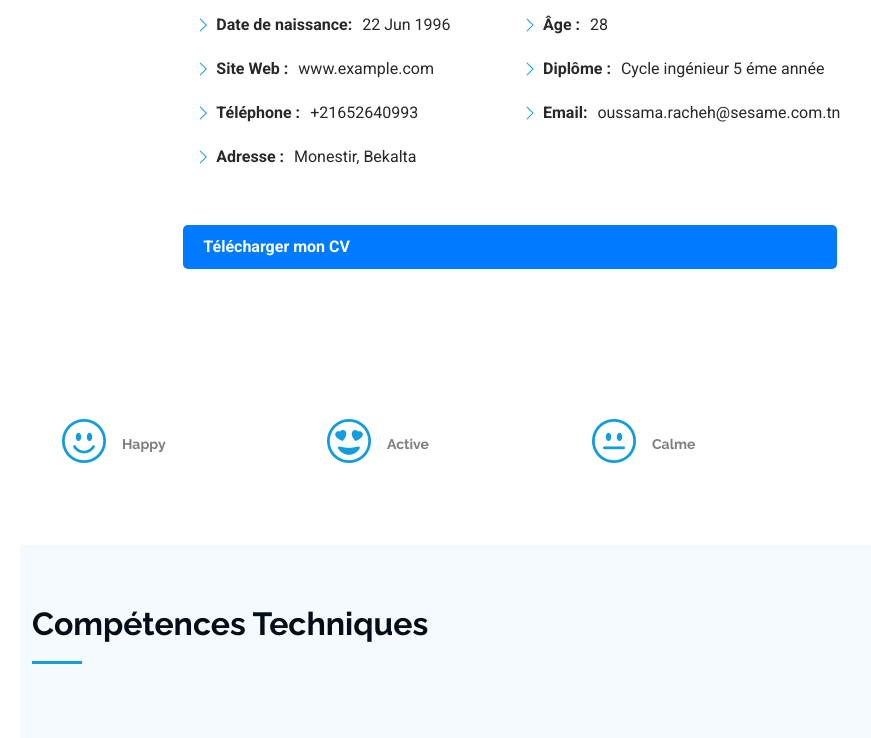
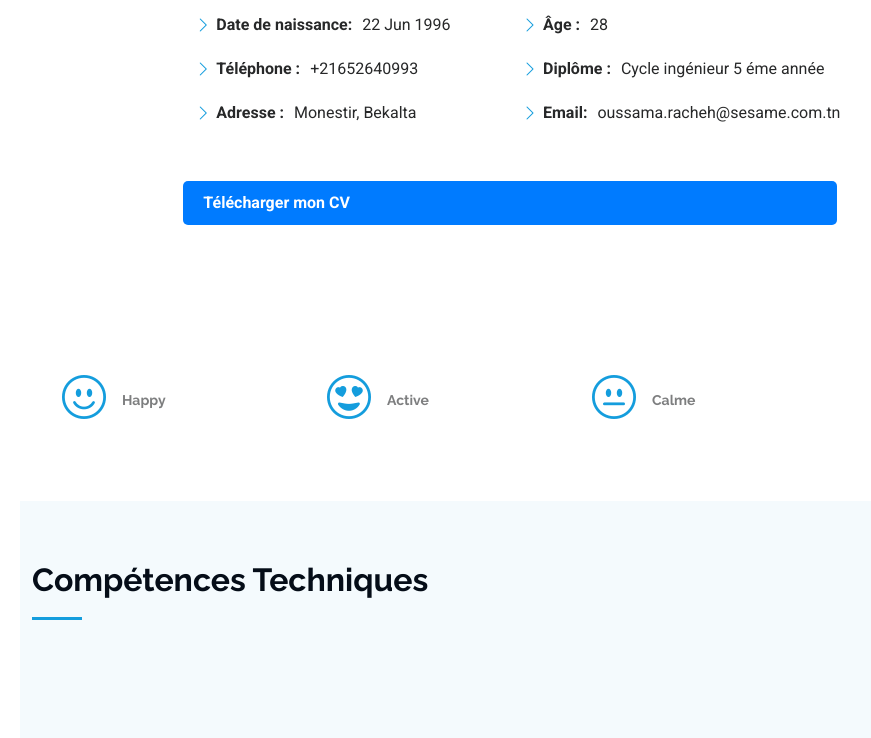
Before and after one commit to oussamarach1/Portifilio, a plain HTML site: page index.html in a window 1280 px wide. Shown: the part 1500-2238 px from the top of the page, without its empty margins (280-1151 px from the left). Drawn offline with Linux system fonts and the light colour scheme.

Commit message:
Update index.html

```diff
--- a/index.html
+++ b/index.html
@@ -103,7 +103,6 @@
               <div class="col-lg-6">
                 <ul>
                   <li><i class="bi bi-chevron-right"></i> <strong>Date de naissance:</strong> <span>22 Jun 1996</span></li>
-                  <li><i class="bi bi-chevron-right"></i> <strong>Site Web :</strong> <span>www.example.com</span></li>
                   <li><i class="bi bi-chevron-right"></i> <strong>Téléphone :</strong> <span>+21652640993</span></li>
                   <li><i class="bi bi-chevron-right"></i> <strong>Adresse :</strong> <span>Monestir, Bekalta</span></li>
                 </ul>
```
